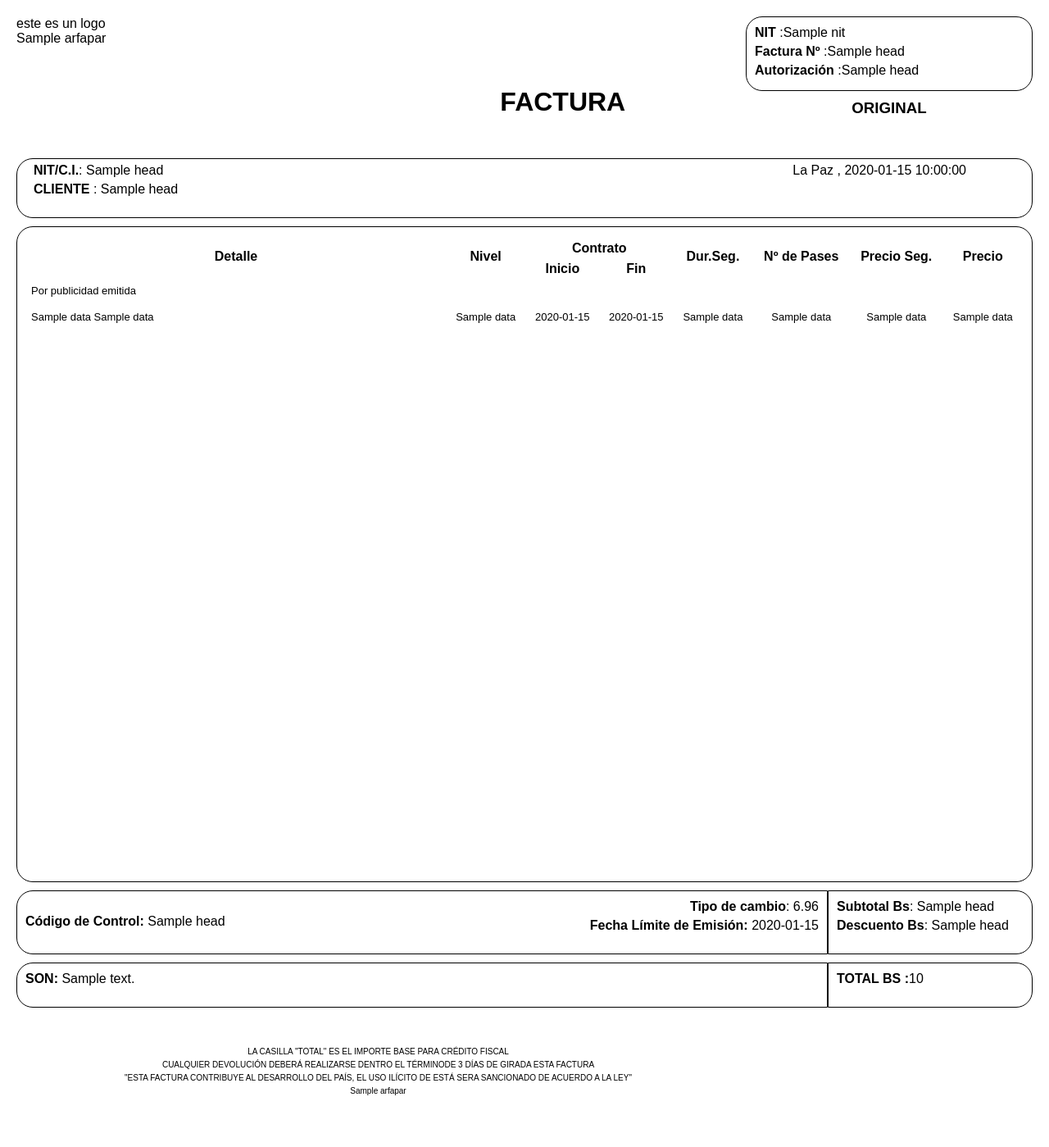
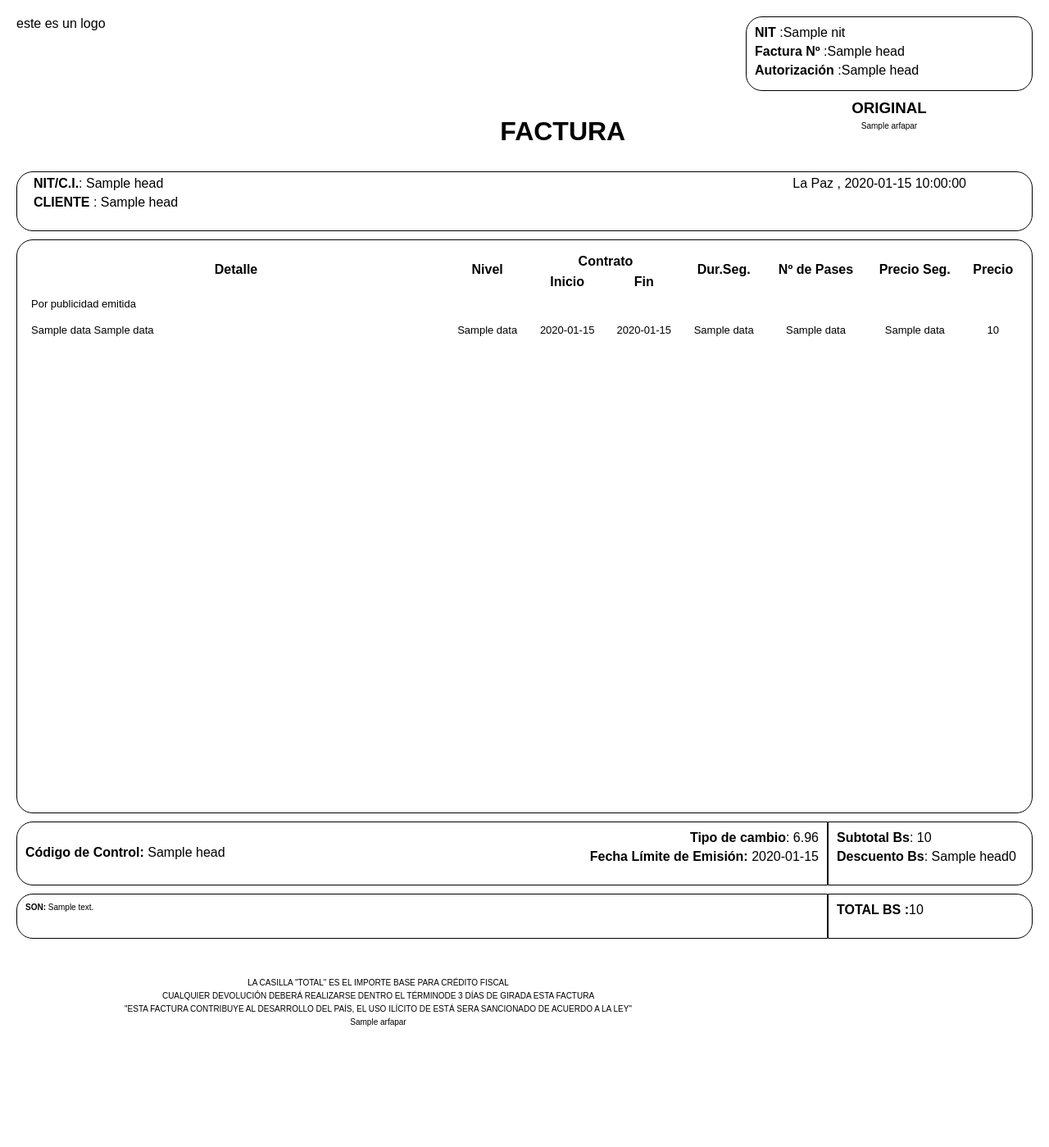
Before and after one commit to Cristian-Beltran/Facturacion, a Flask app: template project/app/templates/print.html in a window 1280 px wide. Shown: the whole page at 82% size. After the commit the page ends 1252 px from the top, so only its background shows below. Run offline with Flask 2, Linux system fonts and the light colour scheme; the template is opened without the code that fills it: most values are stand-ins (such as "Sample title", 1, 10 or a date in 2020); some libraries are stand-ins or nearby versions.

Commit message:
añadiendo decimales a precios y totales

```diff
--- a/project/app/static/css/style.css
+++ b/project/app/static/css/style.css
@@ -15,15 +15,14 @@ header {
     display: flex;
     margin: auto;
     width: 100%;
-    margin-bottom: 50px;
+    margin-bottom: 30px;
 }
 
-p {
+p,h3{
     padding-bottom: 5px;
 }
 
 .logo {
-    height: 100px;
     width: 150px;
     flex: auto;
 }
@@ -39,6 +38,7 @@ p {
     display: flex;
     flex-direction: column;
     align-items: center;
+    box-sizing: border-box;
 }
 
 .datos {
@@ -75,7 +75,7 @@ p {
 }
 
 .detalle {
-    height: 800px;
+    height: 700px;
 }
 
 .fila>th {
@@ -146,10 +146,12 @@ p {
 }
 
 .ley{
-    text-align: center;
     width: 70%;
     padding: 0 25px;
     margin: auto;
+    text-align: center;
+}
+.texto{
     font-size: 10px;
 }
 .qr{
--- a/project/app/templates/print.html
+++ b/project/app/templates/print.html
@@ -10,7 +10,6 @@
     <header>
         <div class="logo">
             este es un logo
-            <p>{{contex.arfapar[1]}}</p>
         </div>
         <div class="title">
             <h1>FACTURA</h1>
@@ -22,6 +21,7 @@
                 <p><b>Autorización</b> :{{contex.head[13]}}</p>
             </div>
             <h3>ORIGINAL</h3>
+            <p class="texto">{{contex.arfapar[1]}}</p>
         </div>
     </header>
     <div class="borde cliente">
@@ -60,7 +60,11 @@
                 <td>{{data[10]}}</td>
                 <td>{{data[13]}}</td>
                 <td>{{data[16]}}</td>
-                <td>{{data[14]}}</td>
+                {% if ((data[14]%1)*100)/10 == 0 %}
+                <td>{{"{:,}".format(data[14] | round(2))}}0</td>
+                {% else %}
+                <td>{{"{:,}".format(data[14] | round(2))}}</td>
+                {% endif%}
             </tr>
             <tr></tr>
             {% endfor %}
@@ -78,13 +82,23 @@
             </div>
         </div>
         <div class="borde subtotal">
-            {% if contex.head[15] == 'D' %}
-            <p><b>Subtotal $us</b>: {{contex.head[11]}}</p>
-            <p><b>Subtotal Bs</b>: {{contex.head[11]*6.96}}</p>
+            {% if ((contex.head[11]%1)*100)/10 == 0 %}
+                {% if contex.head[15] == 'D' %}
+                <p><b>Subtotal $us</b>: {{"{:,}".format(contex.head[11] | round(2) ) }}0</p>
+                <p><b>Subtotal Bs</b>: {{"{:,}".format((contex.head[11]*6.96) | round(2) )}}</p>
+                {% else %}
+                <p><b>Subtotal Bs</b>: {{"{:,}".format(contex.head[11])}}0</p>
+                {% endif %}
+                <p><b>Descuento Bs</b>: {{contex.head[20]}}0</p>
             {% else %}
-            <p><b>Subtotal Bs</b>: {{contex.head[11]}}</p>
+                {% if contex.head[15] == 'D' %}
+                <p><b>Subtotal $us</b>: {{"{:,}".format(contex.head[11] | round(2) ) }}</p>
+                <p><b>Subtotal Bs</b>: {{"{:,}".format((contex.head[11]*6.96) | round(2) )}}</p>
+                {% else %}
+                <p><b>Subtotal Bs</b>: {{"{:,}".format(contex.head[11])}}</p>
+                {% endif %}
+                <p><b>Descuento Bs</b>: {{contex.head[20]}}0</p>
             {% endif %}
-            <p><b>Descuento Bs</b>: {{contex.head[20]}}</p>
         </div>
     </div>
     <div class="total">
@@ -92,12 +106,24 @@
             <p><b>SON:</b> {{contex.dinero_texto}}</p>
         </div>
         <div class="borde numero">
-            <p><b>TOTAL BS :</b>{{contex.head[11]*6.96}}</p>
+            {% if ((contex.head[11]%1)*100)/10 == 0 %}
+                {% if contex.head[15] == 'D' %}
+                <p><b>TOTAL BS :</b>{{"{:,}".format((contex.head[11]*6.96) | round(2)  ) }}</p>
+                {% else %}
+                <p><b>TOTAL BS :</b>{{"{:,}".format(contex.head[11] | round(2) )}}0</p>
+                {% endif%}
+            {% else %}
+                {% if contex.head[15] == 'D' %}
+                <p><b>TOTAL BS :</b>{{"{:,}".format((contex.head[11]*6.96) | round(2)  ) }}</p>
+                {% else %}
+                <p><b>TOTAL BS :</b>{{"{:,}".format(contex.head[11] | round(2) )}}</p>
+                {% endif%}
+           {% endif %}
         </div>
     </div>
     <div class="ley-qr">
-        <div class="ley">
-            <p class="texto-ley">
+        <div class="ley texto">
+            <p class="ley_texto">
                 <p>
                     LA CASILLA "TOTAL" ES EL IMPORTE BASE PARA CRÉDITO FISCAL
                 </p>
```
